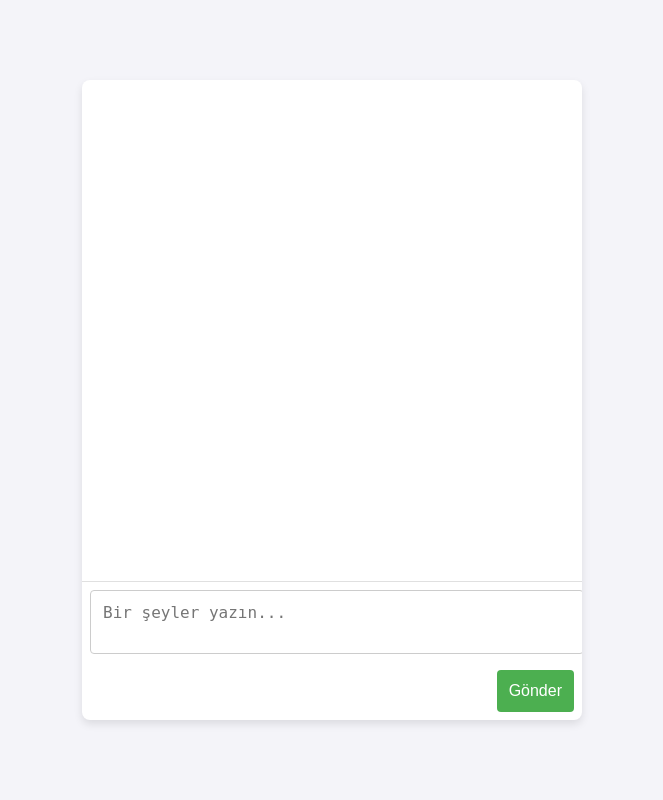
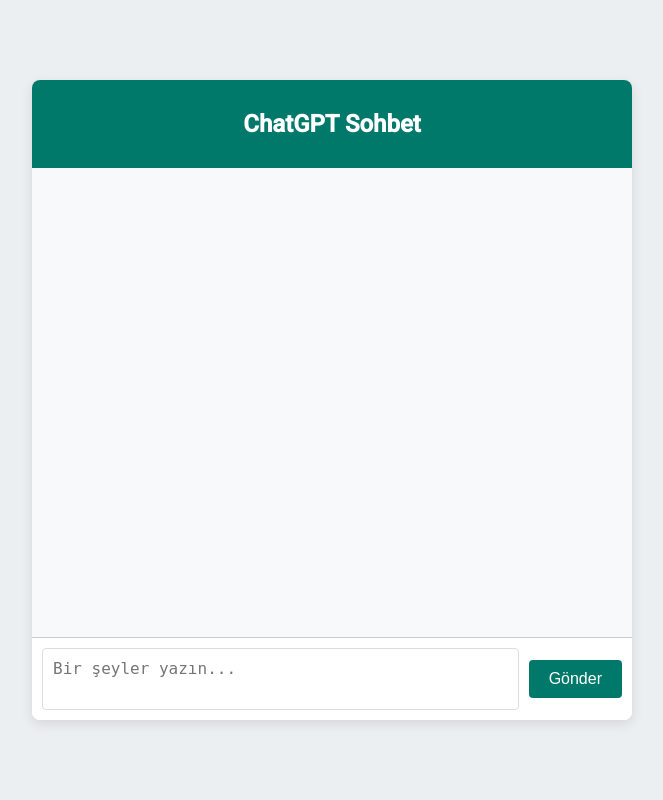
Before and after one commit to istebutolga/forum, a PHP site: page / in a window 1280 px wide. Shown: the whole page, without its empty margins (308-971 px from the left). Run offline with PHP 8.4, Linux system fonts and the light colour scheme.

Commit message:
Add files via upload
Signed-off-by: istebutolga <161754799+istebutolga@users.noreply.github.com>

````diff
--- a/app.js
+++ b/app.js
@@ -1,8 +1,14 @@
 document.getElementById('send-button').addEventListener('click', sendMessage);
+document.getElementById('user-input').addEventListener('keypress', function(e) {
+    if (e.key === 'Enter' && !e.shiftKey) {
+        e.preventDefault();
+        sendMessage();
+    }
+});
 
 function sendMessage() {
-    const userInput = document.getElementById('user-input').value;
-    if (userInput.trim() === "") {
+    const userInput = document.getElementById('user-input').value.trim();
+    if (userInput === "") {
         return;
     }
 
@@ -27,19 +33,16 @@ function sendMessage() {
 }
 
 function processResponse(response) {
-    // ``` dil etiketi ile belirtilmiş kod bloklarını tespit etme
     const codeBlockRegex = /```(python|javascript|html|css|java|c\+\+|c#)?\n([\s\S]*?)```/g;
-    let formattedResponse = response.replace(codeBlockRegex, (match, lang, code) => {
-        // Kod bloğunu <pre><code> ile sar ve yanına kopyalama butonu ekle
+    return response.replace(codeBlockRegex, (match, lang, code) => {
         return `<pre><code class="${lang}">${code.trim()}</code></pre><button class="copy-btn" onclick="copyToClipboard(\`${code.trim()}\`)">📋</button>`;
     });
-
-    return formattedResponse;
 }
 
 function addMessageToChat(sender, message) {
     const messagesDiv = document.getElementById('messages');
     const messageElement = document.createElement('div');
+    messageElement.classList.add(sender === 'Kullanıcı' ? 'user-message' : 'gpt-message');
     messageElement.innerHTML = `<strong>${sender}:</strong> ${message}`;
     messagesDiv.appendChild(messageElement);
     messagesDiv.scrollTop = messagesDiv.scrollHeight;
--- a/index.html
+++ b/index.html
@@ -5,11 +5,17 @@
     <meta name="viewport" content="width=device-width, initial-scale=1.0">
     <title>ChatGPT Web Uygulaması</title>
     <link rel="stylesheet" href="style.css">
+    <link href="https://fonts.googleapis.com/css2?family=Roboto:wght@300;400;500&display=swap" rel="stylesheet">
 </head>
 <body>
     <div id="chat-container">
+        <div id="chat-header">
+            <h2>ChatGPT Sohbet</h2>
+        </div>
         <div id="chat-box">
             <div id="messages"></div>
+        </div>
+        <div id="chat-input">
             <textarea id="user-input" placeholder="Bir şeyler yazın..."></textarea>
             <button id="send-button">Gönder</button>
         </div>
--- a/style.css
+++ b/style.css
@@ -1,6 +1,6 @@
 body {
-    font-family: 'Arial', sans-serif;
-    background-color: #f4f4f9;
+    font-family: 'Roboto', sans-serif;
+    background-color: #eceff1;
     margin: 0;
     padding: 0;
     display: flex;
@@ -11,65 +11,96 @@ body {
 
 #chat-container {
     width: 100%;
-    max-width: 500px;
-    box-shadow: 0 4px 8px rgba(0, 0, 0, 0.1);
+    max-width: 600px;
+    height: 80vh;
+    display: flex;
+    flex-direction: column;
+    box-shadow: 0 4px 12px rgba(0, 0, 0, 0.1);
     border-radius: 8px;
     overflow: hidden;
     background-color: #ffffff;
 }
 
+#chat-header {
+    background-color: #00796b;
+    color: #ffffff;
+    padding: 10px;
+    text-align: center;
+    font-weight: 500;
+}
+
 #chat-box {
-    display: flex;
-    flex-direction: column;
-    height: 80vh;
+    flex: 1;
+    padding: 10px;
+    overflow-y: auto;
+    background-color: #f7f9fa;
 }
 
 #messages {
-    flex: 1;
-    padding: 16px;
-    overflow-y: auto;
-    border-bottom: 1px solid #e0e0e0;
+    display: flex;
+    flex-direction: column;
 }
 
-#messages div {
-    margin-bottom: 12px;
+.user-message, .gpt-message {
+    margin-bottom: 10px;
+    border-radius: 8px;
+    padding: 10px;
+    max-width: 80%;
+    word-wrap: break-word;
+    position: relative;
+}
+
+.user-message {
+    align-self: flex-end;
+    background-color: #e0f7fa;
+}
+
+.gpt-message {
+    align-self: flex-start;
+    background-color: #e3f2fd;
+}
+
+#chat-input {
+    display: flex;
+    align-items: center;
+    border-top: 1px solid #ccc;
+    padding: 10px;
+    background-color: #ffffff;
 }
 
 #user-input {
-    width: calc(100% - 32px);
-    padding: 12px;
-    margin: 8px;
+    flex: 1;
+    padding: 10px;
     font-size: 16px;
-    border: 1px solid #ccc;
+    border: 1px solid #ddd;
     border-radius: 4px;
-    outline: none;
+    margin-right: 10px;
     resize: none;
+    height: 40px;
 }
 
 #send-button {
-    background-color: #4CAF50;
+    background-color: #00796b;
     color: white;
     border: none;
-    padding: 12px;
+    padding: 10px 20px;
     cursor: pointer;
     font-size: 16px;
-    margin: 8px;
     border-radius: 4px;
-    align-self: flex-end;
     transition: background-color 0.3s ease;
 }
 
 #send-button:hover {
-    background-color: #45a049;
+    background-color: #004d40;
 }
 
 pre {
-    background-color: #f9f9f9;
+    background-color: #f1f8e9;
     padding: 10px;
     border-radius: 4px;
     white-space: pre-wrap;
     word-wrap: break-word;
-    margin-bottom: 10px;
+    margin: 5px 0;
     overflow-x: auto;
 }
 
````
